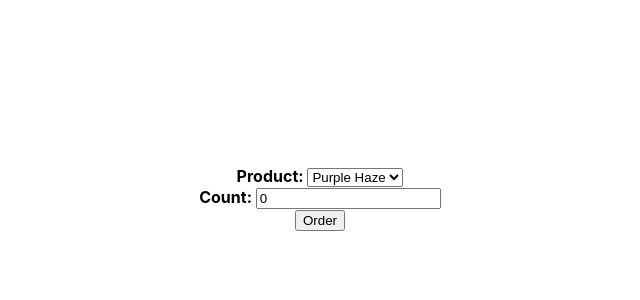
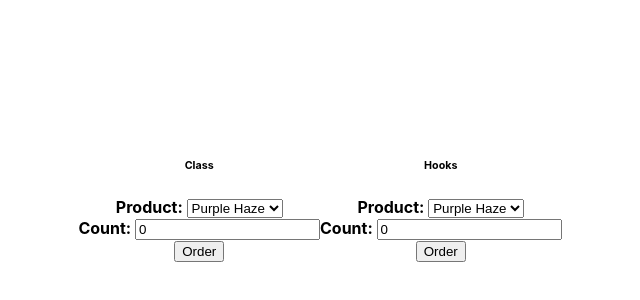
Before and after one commit to hayk94/react-hooks-intro-coffeeshop, a React (Create React App) app: page / in a window 1280 px wide. Shown: the part 202-502 px from the top of the page, without its empty margins (320-960 px from the left). Built offline with nearby package versions, Linux system fonts and the light colour scheme.

Commit message:
implemented MenuFC with useState

```diff
--- a/src/App.js
+++ b/src/App.js
@@ -1,13 +1,23 @@
 import React, { Component } from 'react';
 import './App.css';
 import Menu from './Menu';
+import MenuFc from './MenuFC';
 
 class App extends Component {
   render() {
     return (
       <div className="App">
         <section>
+          <h6>
+            Class
+          </h6>
           <Menu/>
+        </section>
+        <section>
+          <h6>
+            Hooks
+          </h6>
+          <MenuFc/>
         </section>
       </div>
     );
--- /dev/null
+++ b/src/MenuFC.js
@@ -0,0 +1,46 @@
+import React, {useState} from 'react';
+
+const MenuFc = () => {
+  const [selected, setSelected] = useState('Purple Haze');
+  const onProductChange = (e) => {
+    setSelected(e.target.value);
+  };
+
+  const [count, setCount] = useState(0);
+  const onCountChange = (e) => {
+    setCount(e.target.value);
+  };
+
+  const onOrder = () => {
+    setTimeout(() => {
+      alert(`You ordered ${count} ${selected}`);
+    }, 3000);
+  };
+
+  return (
+    <div>
+      <div>
+        <b>Product: </b>
+        <select onChange={onProductChange}>
+          <option value="Purple Haze">Purple Haze</option>
+          <option value="Amnesia">Amnesia</option>
+          <option value="GoGreen">GoGreen</option>
+        </select>
+      </div>
+      <div>
+        <b>Count: </b>
+        <input
+          type="number"
+          min={0}
+          value={count}
+          onChange={onCountChange}
+        />
+      </div>
+      <div>
+        <button onClick={onOrder}>Order</button>
+      </div>
+    </div>
+  );
+};
+
+export default MenuFc;
```
